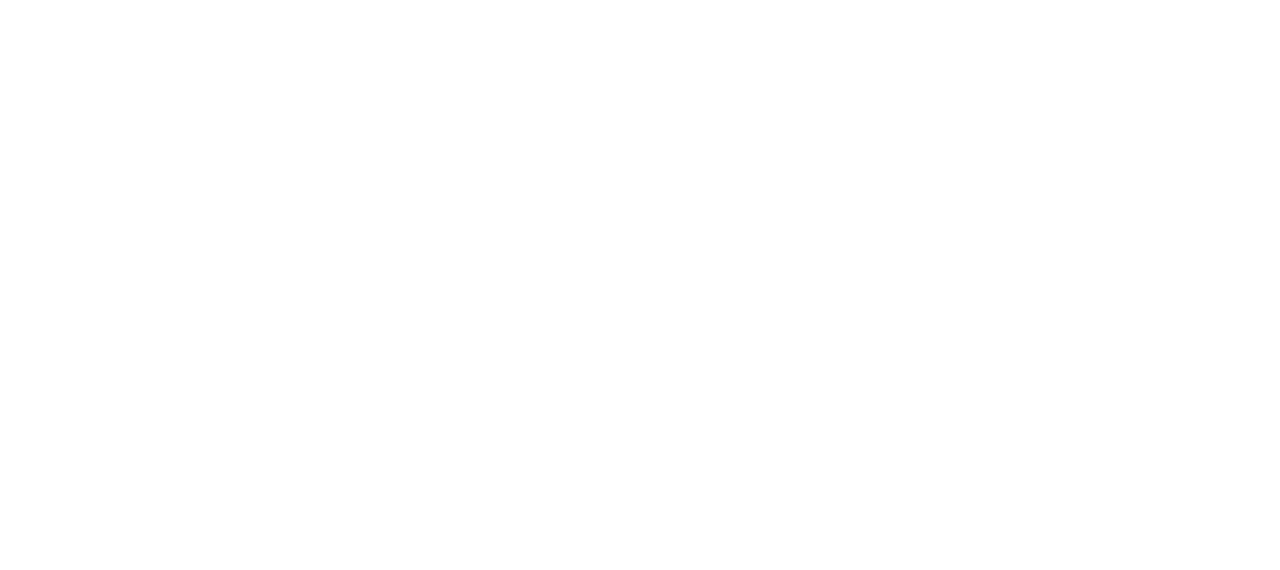
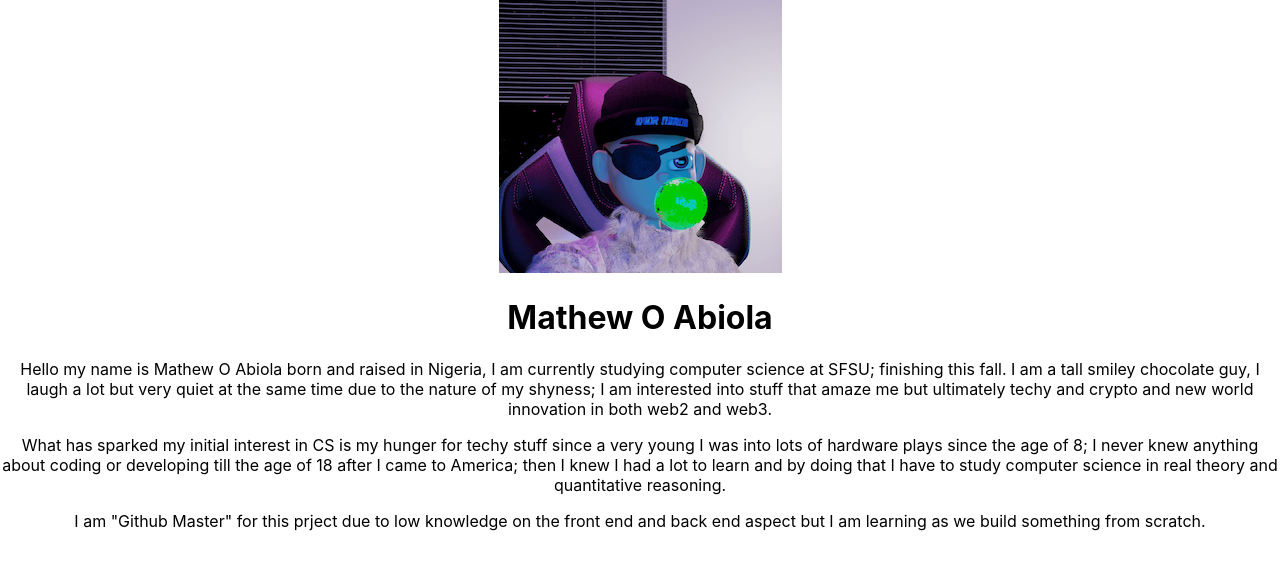
Before and after one commit to sfsu-joseo/csc648-848-01-sw-engineering-summer-22-team02, a React (Create React App) app in the folder application/front-end/: page /PersonalAbout/Abiola in a window 1280 px wide. Before the commit this address had no page. Shown: the top 570 px of the page. Built offline with nearby package versions, Linux system fonts and the light colour scheme.

Commit message:
Final Changes

```diff
--- a/application/front-end/src/App.js
+++ b/application/front-end/src/App.js
@@ -12,6 +12,8 @@
 import Islas from "./PersonalAbout/Islas";
 import Guo from "./PersonalAbout/Guo";
 import Saigani from "./PersonalAbout/Saigani";
+import Abiola from "./PersonalAbout/Abiola";
+import Sareen from "./PersonalAbout/Sareen";
 
 function App() {
   return (
@@ -26,6 +28,8 @@
         <Route path="/PersonalAbout/Islas" element={<Islas />} />
         <Route path="/PersonalAbout/Guo" element={<Guo />} />
         <Route path="/PersonalAbout/Saigani" element={<Saigani />} />
+        <Route path="/PersonalAbout/Abiola" element={<Abiola />} />
+        <Route path="/PersonalAbout/Sareen" element={<Sareen />} />
       </Routes>
     </div>
   );
--- a/application/front-end/src/Home.js
+++ b/application/front-end/src/Home.js
@@ -13,8 +13,8 @@
       </div>
       <div className="buttons">
         <h3>
-          <a className="button-link" href="/">
-            Kshitiz Sareen Test
+          <a className="button-link" href="/PersonalAbout/Sareen">
+            Kshitiz Sareen
           </a>
         </h3>
 
@@ -43,7 +43,7 @@
         </h3>
 
         <h3>
-          <a className="button-link" href="/">
+          <a className="button-link" href="/PersonalAbout/Abiola">
             Mathew O Abiola
           </a>
         </h3>
--- a/application/front-end/src/PersonalAbout/Abiola.js
+++ b/application/front-end/src/PersonalAbout/Abiola.js
@@ -0,0 +1,24 @@
+import React from "react";
+
+function Abiola() {
+    return (
+        <div>
+            <img class="Abiola_About_Image" src={require('../Images/NERD_1986.png')} />
+            <h1 className="Abiola_About_Name"> Mathew O Abiola</h1>
+            <p className="Abiola_About_Paragraph"> Hello my name is Mathew O Abiola born and raised in Nigeria, I am currently studying computer science
+                at SFSU; finishing this fall. I am a tall smiley chocolate guy, I laugh a lot but very quiet at the same time due to the nature of my shyness;
+                I am interested into stuff that amaze me but ultimately techy and crypto and new world innovation in both web2 and web3.
+            </p>
+            <p className="Abiola_About_Paragraph">What has sparked my initial interest in CS is my hunger for techy stuff since a very young
+                I was into lots of hardware plays since the age of 8;
+                I never knew anything about coding or developing till the age of 18 after I came to America;
+                then I knew I had a lot to learn and by doing that I have to study computer science in real theory and quantitative reasoning.
+            </p>
+            <p className="Abiola_About_Paragraph">I am "Github Master" for this prject due to low knowledge on the front end and back end aspect but
+                I am learning as we build something from scratch.
+            </p>
+        </div>
+    );
+}
+
+export default Abiola;;
--- a/application/front-end/src/PersonalAbout/Sareen.js
+++ b/application/front-end/src/PersonalAbout/Sareen.js
@@ -0,0 +1,20 @@
+import React from "react";
+
+function Sareen() {
+    return (
+      <div>
+        <img class= "Ireland_About_Image"src={require('../Images/Sareen.JPG')} />
+        <h1 className="Ireland_About_Name"> Kshitiz Sareen</h1>
+        <p className="Ireland_About_Paragraph">Hello, I am Kshitiz Sareen and I am a graduate student at SFSU. This is my 3rd semester at SF State.
+        </p>
+        <p className="Ireland_About_Paragraph">I am have one year of work experience and I have some previous leadership experience, that is why I am team lead.
+        I am also the backend lead, since I have some experience in backend development
+        </p>
+        <p className="Ireland_About_Paragraph">I am looking foward to seeing what we will create by the end of this class and the end of
+        summer.
+        </p>
+      </div>
+    );
+  }
+
+  export default Sareen;;
```
Also changed, not shown: application/front-end/src/Images/NERD_1986.png (added), application/front-end/src/Images/Sareen.JPG (added).
